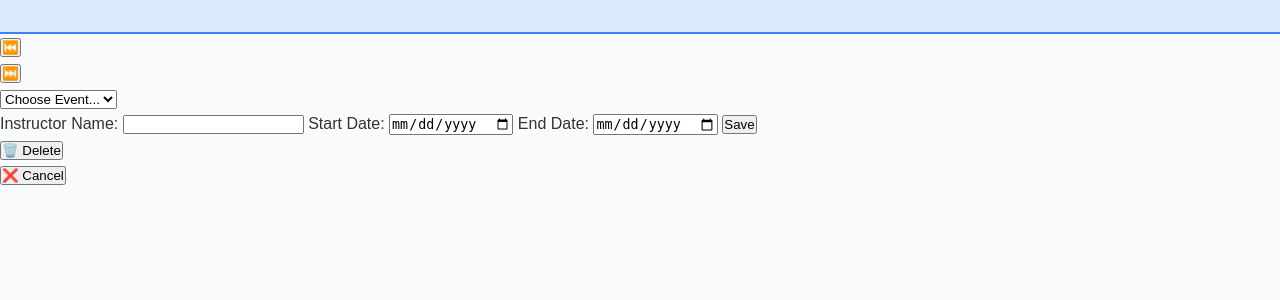
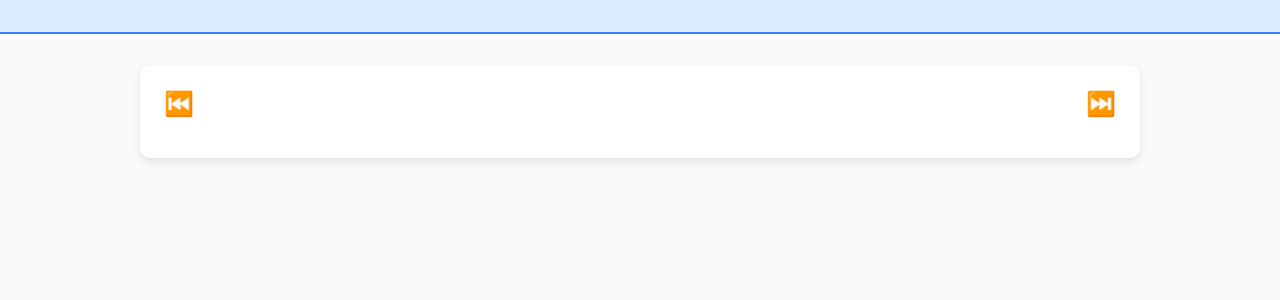
Before and after one commit to mhmdfakhir/calendar-project, a PHP site: page / in a window 1280 px wide. Shown: the part 166-466 px from the top of the page. Run offline with PHP 8.4, Linux system fonts and the light colour scheme.

Commit message:
some more additions to CSS styling

```diff
--- a/style.css
+++ b/style.css
@@ -51,3 +51,156 @@ header {
         padding: 0.75rem;
     }
 }
+
+/* Calendar Container */
+
+.calendar {
+    max-width: 1000px;
+    margin: 2rem auto;
+    background-color: white;
+    padding: 1.5rem;
+    border-radius: 10px;
+    box-shadow: 0 4px 10px rgba(0, 0, 0, 0.1);
+}
+
+.nav-btn-container {
+    display: flex;
+    justify-content: space-between;
+    align-items: center;
+    margin-bottom: 1rem;
+}
+
+.nav-btn {
+    font-size: 1.5rem;
+    background: none;
+    border: none;
+    cursor: pointer;
+    color: var(--primary-dark);
+}
+
+.calendar-grid {
+    display: grid;
+    grid-template-columns: repeat(7, 1fr);
+    gap: 10px;
+}
+
+/* Mobile (Grid)  */
+@media (max-width: 1024px) {
+    .calendar-grid {
+        display: flex;
+        flex-wrap: nowrap;
+        overflow-x: auto;
+        scroll-snap-type: x mandatory;
+        gap: 10px
+    }
+
+    .day, .day-name {
+        min-width: 140px;
+        flex-shrink: 0;
+        scroll-snap-align: start;
+    }
+}
+
+.day, .day-name {
+    text-align: center;
+}
+
+.day {
+    background: #FFF;
+    border: 1px solid #e5e7eb;
+    border-radius: 6px;
+    min-height: 100px;
+    padding: 8px;
+    display: flex;
+    flex-direction: column;
+    justify-content: flex-start;
+    position: relative;
+    cursor: pointer;
+    transition: background 0.2s ease;
+}
+
+.day:hover {
+    background: #f3f4f6;;
+}
+
+.day.today {
+    background: var(--primary-light);
+    border-color: var(--primary-dark);
+}
+
+.date-number {
+    font-weight: bold;
+    margin-bottom: 5px;
+}
+
+.event {
+    background-color: var(--primary);
+    color: white;
+    padding: 3px 6px;
+    border-radius: 4px;
+    margin-top: 4px;
+    font-size: 14px;
+    cursor: pointer;
+    transition: transform 0.2s ease;
+}
+
+.event:hover {
+    transform: scale(1.03);
+}
+
+/* Alert Boxes */
+
+.alert {
+    max-width: 600px;
+    margin: 1 rem auto;
+    padding: 1rem;
+    border-radius: 6px;
+    text-align: center;
+    font-weight: bold;
+}
+
+.success {
+    background: var(--success);
+    color: var(--success-text);
+}
+
+.error {
+    background: var(--error);
+    color: var(--error-text);
+}
+
+/* Modal Popup */
+
+.modal {
+    position: fixed;
+    inset: 0;
+    display: none;
+    align-items: center;
+    justify-content: center;
+    background-color: rgba(0, 0, 0, 0.5);
+    z-index: 9999;
+}
+
+.modal-content {
+    background-color: white;
+    padding: 2rem;
+    border-radius: 10px;
+    max-width: 420px;
+    width: 100%;
+    box-shadow: 0 8px 20px rgba(0, 0, 0, 0.2);
+}
+
+.modal-content-label {
+    display: block;
+    font-weight: bold;
+    margin-top: 1rem;
+    margin-bottom: 6px;
+}
+
+.modal-content-input {
+    width: 100%;
+    padding: 10px;
+    font-size: 1rem;
+    border: 1px solid #CCC;
+    border-radius: 5px;
+}
```
